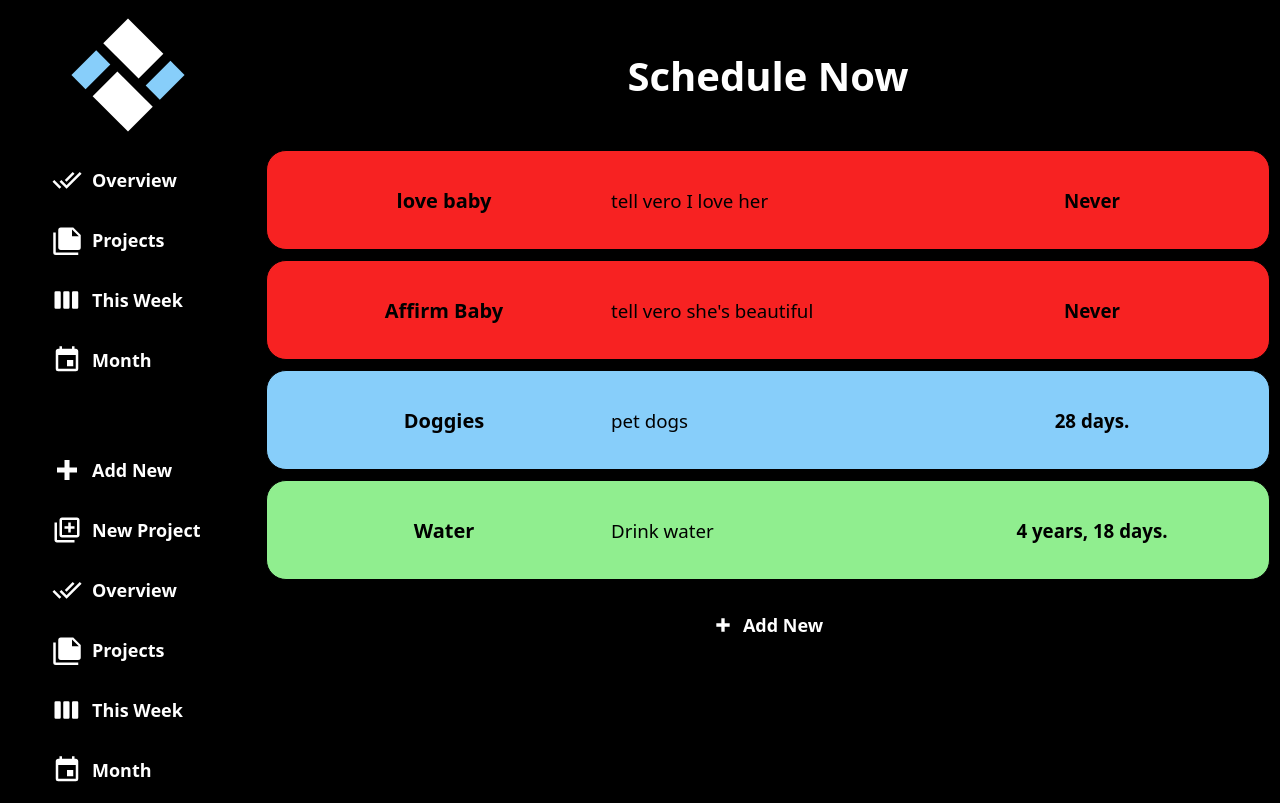
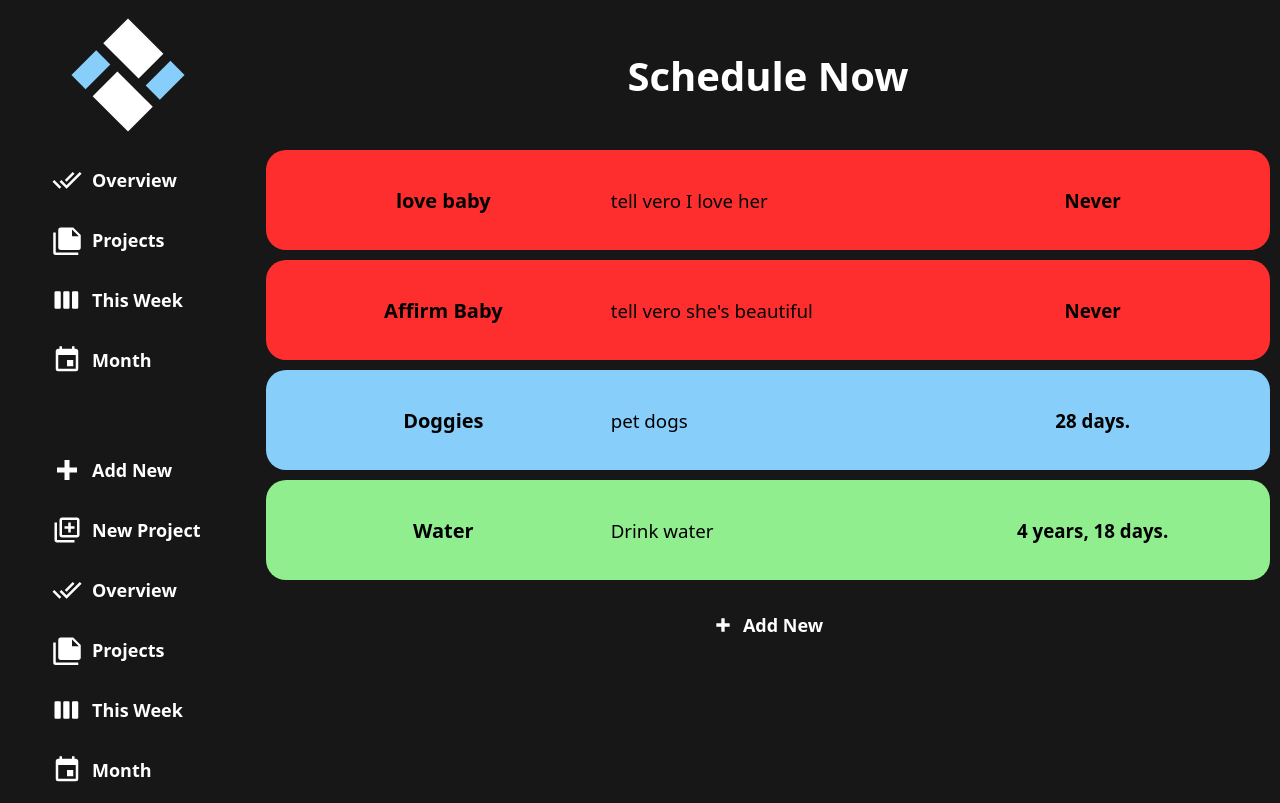
Before and after one commit to xadvent/toDoList, a website built with webpack: page dist/index.html in a window 1280 px wide. Shown: the top 803 px of the page. Built offline with nearby package versions, Linux system fonts and the light colour scheme.

Commit message:
Changed background color's to match with --main Changed --main to a lighter tone, just for now at least

```diff
--- a/src/style.css
+++ b/src/style.css
@@ -3,9 +3,9 @@
     --second-highlight: #87CEFA;
     --low-priority: #90EE8F;
     --medium-priority: #87CEFA;
-    --high-priority: #f72222;
+    --high-priority: #ff2e2e;
     --secondary: white;
-    --main: black;
+    --main: #171717;
 }
 
 @keyframes slide-down {
@@ -113,7 +113,7 @@ a {
 #header {
     grid-row: 1;
     grid-column: 1 / -1;
-    background-color: black;
+    background-color: var(--main);
     display: grid;
     grid-template-columns: minmax(200px, 1fr) 4fr;
 }
@@ -139,14 +139,14 @@ a {
 }
 
 #top-logo {
-    background-color: black;
+    background-color: var(--main);
     height: 80px;
     width: 80px;
     display: grid;
     grid-template-columns: 1fr 1fr 1fr;
     grid-template-rows: 1fr 1fr;
     align-self: center;
-    background-color: black;
+    background-color: var(--main);
     justify-self: center;
     gap: 10px;
     transform: rotate(45deg);
@@ -162,7 +162,7 @@ a {
 }
 
 .logo-bar {
-    background-color: black;
+    background-color: var(--main);
 }
 
 #one {
@@ -193,11 +193,11 @@ a {
     grid-column: 1;
     display: flex;
     flex-direction: column;
-    background-color: black;
+    background-color: var(--main);
 }
 
 #sidebar button {
-    background-color: black;
+    background-color: var(--main);
     color: white;
     font-size: 18px;
     height: 60px;
@@ -210,6 +210,8 @@ a {
     align-items: center;
     column-gap: 10px;
     animation: slide-right 1s ease-in-out;
+    border-top-right-radius: 10px;
+    border-bottom-right-radius: 10px;
 }
 
 #sidebar button p {
@@ -219,7 +221,6 @@ a {
 #sidebar button:hover {
     background: var(--secondary);
     color: var(--main);
-    /* margin: 10px; */
     padding-left: 20px;
 }
 
@@ -228,7 +229,6 @@ a {
     background-color: var(--highlight);
     scale: 1.1;
     color: black;
-
 }
 
 #add-button {
@@ -263,10 +263,9 @@ a {
 #new-project-button {
     height: 50px;
     width: 150px;
-    background-color: black;
+    background-color: var(--main);
     transition: all 0.6s;
     border: none;
-    background: black;
     display: flex;
     align-items: center;
     justify-content: center;
@@ -324,7 +323,6 @@ a {
 }
 
 .overview-tab {
-    /* background-color: black; */
     display: grid;
     grid-auto-rows: minmax(1fr, 100px);
     /* grid-template-columns: repeat(2,  1fr); */
@@ -333,12 +331,12 @@ a {
 
     overflow: auto;
     align-items: center;
-    background-color: black;
+    background-color: var(--main);
 }
 
 .overview-tab .task-item {
     position: relative;
-    border: 1px solid black;
+    border: none;
     height: 100px;
     border-radius: 20px;
     padding: 5px 20px;
```
Also changed, not shown: dist/main.css, 1 other file.
